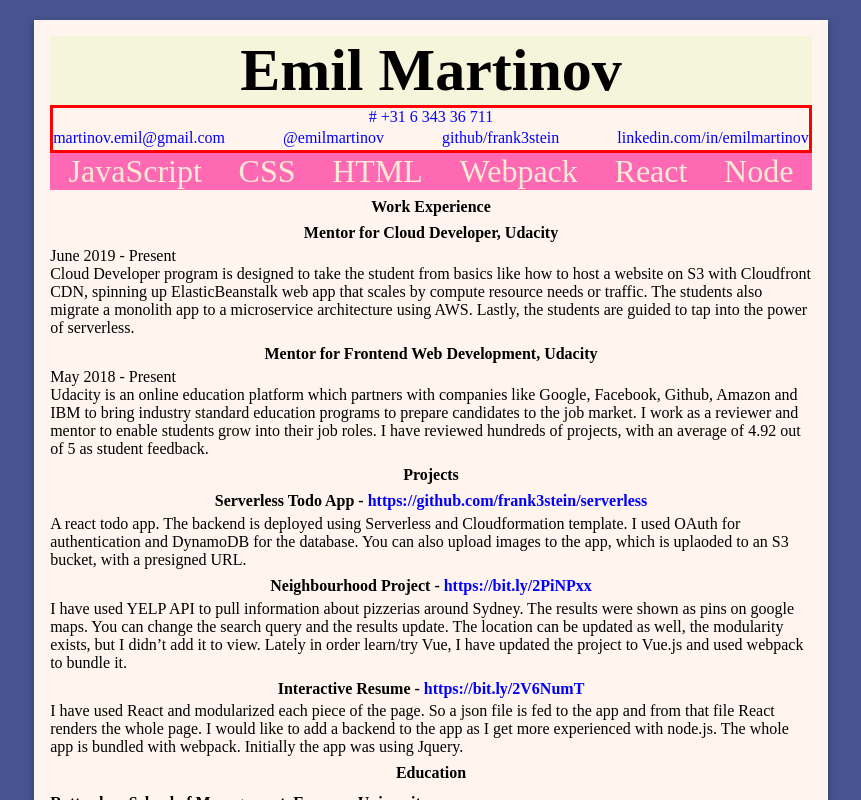
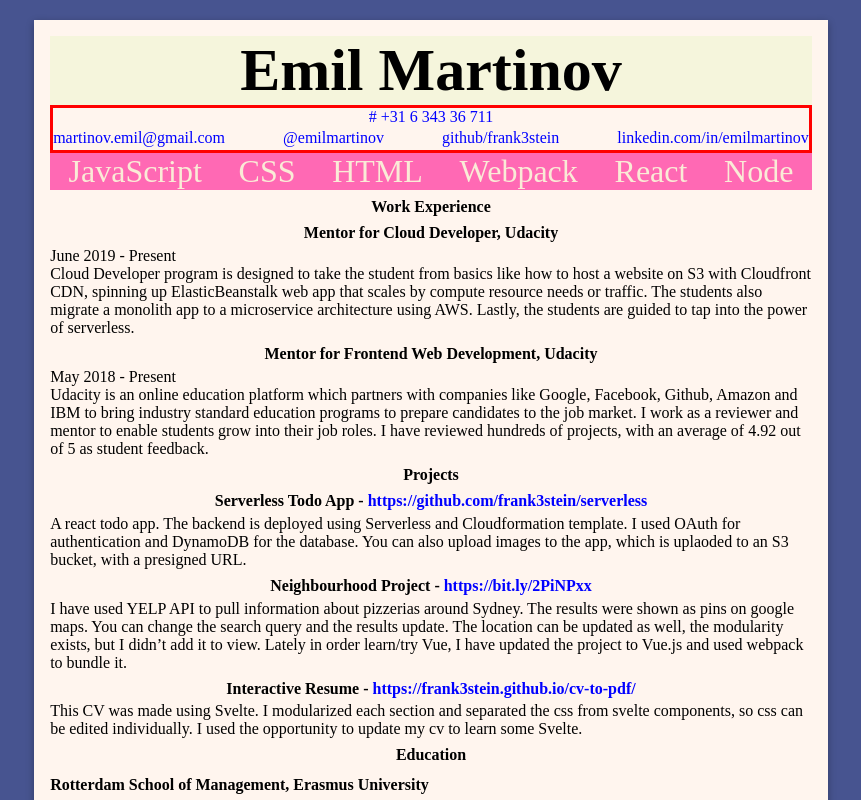
Before and after one commit to frank3stein/cv-to-pdf, a Svelte app: page / in a window 1280 px wide. Shown: the top 800 px of the page, without its empty margins (209-1070 px from the left). Built offline with nearby package versions, Linux system fonts and the light colour scheme; the HTML template or start-up script is replaced by a standard one.

Commit message:
Data moved to a single json file

```diff
--- a/src/App.svelte
+++ b/src/App.svelte
@@ -24,14 +24,15 @@
   import Projects from './components/Projects/Projects.svelte';
   import Education from './components/Education/Education.svelte';
   import Certifications from './components/Certifications/Certifications.svelte';
+  import { name, skills, contact, workxp, projects, education, certifications } from './info.json';
   document.title = "Emil Martinov - CV";
 </script>
 <article>
-  <Header/>
-  <Contact/>
-  <Skills/>
-  <Workxp/>
-  <Projects/>
-  <Education/>
-  <Certifications/>
+  <Header name = {name}/>
+  <Contact contact = {contact}/>
+  <Skills skills = {skills}/>
+  <Workxp workxp = {workxp}/>
+  <Projects projects = {projects}/>
+  <Education education = {education}/>
+  <Certifications certifications = {certifications}/>
 </article>
--- a/src/components/Certifications/Certifications.svelte
+++ b/src/components/Certifications/Certifications.svelte
@@ -2,21 +2,12 @@
     @import './Certifications.css';
 </style>
 <script>
-    const Certifications = [
-        {
-            name:"Udacity Digital Marketing Nanodegree",
-            link:"https://www.udacity.com/course/digital-marketing-nanodegree--nd018"
-        },
-        {
-            name:"Udacity Frontend Developer Nanodegree",
-            link:"https://www.udacity.com/course/front-end-web-developer-nanodegree--nd0011"
-        }
-    ];
+    export let certifications;
 </script>
 <h2>Certifications</h2>
 <article>
     <ul>
-        {#each Certifications as certificate}
+        {#each certifications as certificate}
         <li><a href={certificate.link} target="_blank">{certificate.name}</a></li>
         {/each}
     </ul>
--- a/src/components/Contact/Contact.svelte
+++ b/src/components/Contact/Contact.svelte
@@ -1,22 +1,5 @@
 <script>
-  const Contact = [
-    {
-      name:"martinov.emil@gmail.com",
-      link:"mailto:martinov.emil@gmail.com"
-    },
-    {
-      name:"@emilmartinov",
-      link:"https://www.twitter.com/emilmartinov"
-    },
-    {
-      name:"github/frank3stein",
-      link:"https://github.com/frank3stein/"
-    },
-    {
-      name:"linkedin.com/in/emilmartinov",
-      link:"https://www.linkedin.com/in/emilmartinov"
-    }
-  ]
+ export let contact;
 </script>
 <style>
   @import './Contact.css';
@@ -24,7 +7,7 @@
 <section>
   <article><a href="tel:+31634336711"># +31 6 343 36 711</a></article>
   <nav>
-    {#each Contact as contact}
+    {#each contact as contact}
     <li>
       <a href={contact.link} target="_blank"
         >{contact.name}</a
--- a/src/components/Education/Education.svelte
+++ b/src/components/Education/Education.svelte
@@ -1,27 +1,5 @@
 <script>
-  let education = [
-    {
-      school: "Rotterdam School of Management, Erasmus University",
-      degrees: [
-      {
-        name:"MSc, Marketing Management ",
-        link:"https://www.rsm.nl/master/msc-programmes/msc-marketing-management/overview/"
-      },
-      {
-        name:"MSc, Innovation Management ",
-        link:"https://www.rsm.nl/master/msc-programmes/msc-management-of-innovation/overview/"
-      },
-      {
-        name: "MSc, General Management (Renamed, Management) ",
-        link:"https://www.rsm.nl/master/msc-programmes/mscba-master-in-management/overview/"
-      }
-      ]
-    },
-    {
-      school: "Koc University (Full Scholarship), Istanbul Turkey",
-      degrees: [{name:"Bachelor of Physics", link:"https://science.ku.edu.tr/en/departments/physics/about/"}]
-    }
-  ];
+export let education;
 </script>
 <style>
     @import "./Education.css";
--- a/src/components/Header/Header.svelte
+++ b/src/components/Header/Header.svelte
@@ -1,6 +1,7 @@
 <script>
+  export let name;
 </script>
 <style>
   @import './Header.css';
 </style>
-<h1>Emil Martinov</h1>
+<h1>{name}</h1>
--- a/src/components/Projects/Projects.svelte
+++ b/src/components/Projects/Projects.svelte
@@ -1,24 +1,6 @@
 <script>
   import './Projects.css';
-  let projects = [
-    {
-      title:"Serverless Todo App",
-      link:"https://github.com/frank3stein/serverless",
-      text:"A react todo app. The backend is deployed using Serverless and Cloudformation template. I used OAuth for authentication and DynamoDB for the database. You can also upload images to the app, which is uplaoded to an S3 bucket, with a presigned URL."
-    },
-    {
-      title: "Neighbourhood Project",
-      link:"https://bit.ly/2PiNPxx",
-      text:
-        "I have used YELP API to pull information about pizzerias around Sydney. The results were shown as pins on google maps. You can change the search query and the results update. The location can be updated as well, the modularity exists, but I didn’t add it to view. Lately in order learn/try Vue, I have updated the project to Vue.js and used webpack to bundle it."
-    },
-    {
-      title: "Interactive Resume",
-      link:"https://bit.ly/2V6NumT",
-      text:
-        "I have used React and modularized each piece of the page. So a json file is fed to the app and from that file React renders the whole page. I would like to add a backend to the app as I get more experienced with  node.js. The whole app is bundled with webpack. Initially the app was using Jquery."
-    }
-  ];
+  export let projects;
 </script>
 <style>
   @import './Projects.css';
--- a/src/components/Skills/Skills.svelte
+++ b/src/components/Skills/Skills.svelte
@@ -1,6 +1,5 @@
 <script>
-  // import Tooltip from '../Tooltip/Tooltip.svelte';
-  const skills = ["JavaScript", "CSS", "HTML", "Webpack", "React", "Node"];
+  export let skills;
   let column = false;
   const clickHandler = e => {
     e.stopPropagation();
--- a/src/components/WorkXP/WorkXP.svelte
+++ b/src/components/WorkXP/WorkXP.svelte
@@ -1,25 +1,11 @@
 <script>
-  let workXP = [
-    {
-      title: "Mentor for Cloud Developer, Udacity",
-      beginningDate: "June 2019",
-      endDate: '',
-      text:"Cloud Developer program is designed to take the student from basics like how to host a website on S3 with Cloudfront CDN, spinning up ElasticBeanstalk web app that scales by compute resource needs or traffic. The students also migrate a monolith app to a microservice architecture using AWS. Lastly, the students are guided to tap into the power of serverless."
-    },
-    {
-      title: "Mentor for Frontend Web Development, Udacity",
-      beginningDate: "May 2018",
-      endDate: '',
-      text:
-        "Udacity is an online education platform which partners with companies like Google, Facebook, Github, Amazon and IBM to bring industry standard education programs to prepare candidates to the job market. I work as a reviewer and mentor to enable students grow into their job roles. I have reviewed hundreds of projects, with an average of 4.92 out of 5 as student feedback."
-    }
-  ];
+  export let workxp;
 </script>
 <style>
 @import './WorkXP.css';
 </style>
 <h2>Work Experience</h2>
-{#each workXP as work}
+{#each workxp as work}
 <h2>{work.title}</h2>
 <p>{work.beginningDate} - {work.endDate ? work.endDate : 'Present'}</p>
 <p>{work.text}</p>
--- /dev/null
+++ b/src/info.json
@@ -0,0 +1,96 @@
+{
+    "name": "Emil Martinov",
+    "contact": [
+        {
+          "name": "martinov.emil@gmail.com",
+          "link": "mailto:martinov.emil@gmail.com"
+        },
+        {
+          "name": "@emilmartinov",
+          "link": "https://www.twitter.com/emilmartinov"
+        },
+        {
+          "name": "github/frank3stein",
+          "link": "https://github.com/frank3stein/"
+        },
+        {
+          "name": "linkedin.com/in/emilmartinov",
+          "link": "https://www.linkedin.com/in/emilmartinov"
+        }
+    ],
+    "skills": ["JavaScript", "CSS", "HTML", "Webpack", "React", "Node"],
+    "workxp": [
+        {
+            "title": "Mentor for Cloud Developer, Udacity",
+            "beginningDate": "June 2019",
+            "endDate": "",
+            "text": "Cloud Developer program is designed to take the student from basics like how to host a website on S3 with Cloudfront CDN, spinning up ElasticBeanstalk web app that scales by compute resource needs or traffic. The students also migrate a monolith app to a microservice architecture using AWS. Lastly, the students are guided to tap into the power of serverless."
+        },
+        {
+            "title": "Mentor for Frontend Web Development, Udacity",
+            "beginningDate": "May 2018",
+            "endDate": "",
+                "text":
+            "Udacity is an online education platform which partners with companies like Google, Facebook, Github, Amazon and IBM to bring industry standard education programs to prepare candidates to the job market. I work as a reviewer and mentor to enable students grow into their job roles. I have reviewed hundreds of projects, with an average of 4.92 out of 5 as student feedback."
+        }
+    ],
+    "projects": [
+        {
+          "title":"Serverless Todo App",
+          "link":"https://github.com/frank3stein/serverless",
+          "text":"A react todo app. The backend is deployed using Serverless and Cloudformation template. I used OAuth for authentication and DynamoDB for the database. You can also upload images to the app, which is uplaoded to an S3 bucket, with a presigned URL."
+        },
+        {
+          "title": "Neighbourhood Project",
+          "link":"https://bit.ly/2PiNPxx",
+          "text":
+            "I have used YELP API to pull information about pizzerias around Sydney. The results were shown as pins on google maps. You can change the search query and the results update. The location can be updated as well, the modularity exists, but I didn’t add it to view. Lately in order learn/try Vue, I have updated the project to Vue.js and used webpack to bundle it."
+        },
+        {
+          "title": "Interactive Resume",
+          "link":"https://frank3stein.github.io/cv-to-pdf/",
+          "text":
+            "This CV was made using Svelte. I modularized each section and separated the css from svelte components, so css can be edited individually. I used the opportunity to update my cv to learn some Svelte."
+        }
+    ],
+    "education": [
+        {
+          "school": "Rotterdam School of Management, Erasmus University",
+          "degrees": [
+          {
+            "name":"MSc, Marketing Management ",
+            "link":"https://www.rsm.nl/master/msc-programmes/msc-marketing-management/overview/"
+          },
+          {
+            "name":"MSc, Innovation Management ",
+            "link":"https://www.rsm.nl/master/msc-programmes/msc-management-of-innovation/overview/"
+          },
+          {
+            "name": "MSc, General Management (Renamed, Management) ",
+            "link":"https://www.rsm.nl/master/msc-programmes/mscba-master-in-management/overview/"
+          }
+          ]
+        },
+        {
+          "school": "Koc University (Full Scholarship), Istanbul Turkey",
+          "degrees": [
+            {
+            "name":"Bachelor of Physics",
+            "link":"https://science.ku.edu.tr/en/departments/physics/about/"
+            }
+          ]
+        }
+      ],
+
+      "certifications": [
+        {
+            "name":"Udacity Digital Marketing Nanodegree",
+            "link":"https://www.udacity.com/course/digital-marketing-nanodegree--nd018"
+        },
+        {
+            "name":"Udacity Frontend Developer Nanodegree",
+            "link":"https://www.udacity.com/course/front-end-web-developer-nanodegree--nd0011"
+        }
+    ]
+
+}
```
Also changed, not shown: package.json (+6 -6 lines), 2 other files (tests, documents, lock files or other folders).
